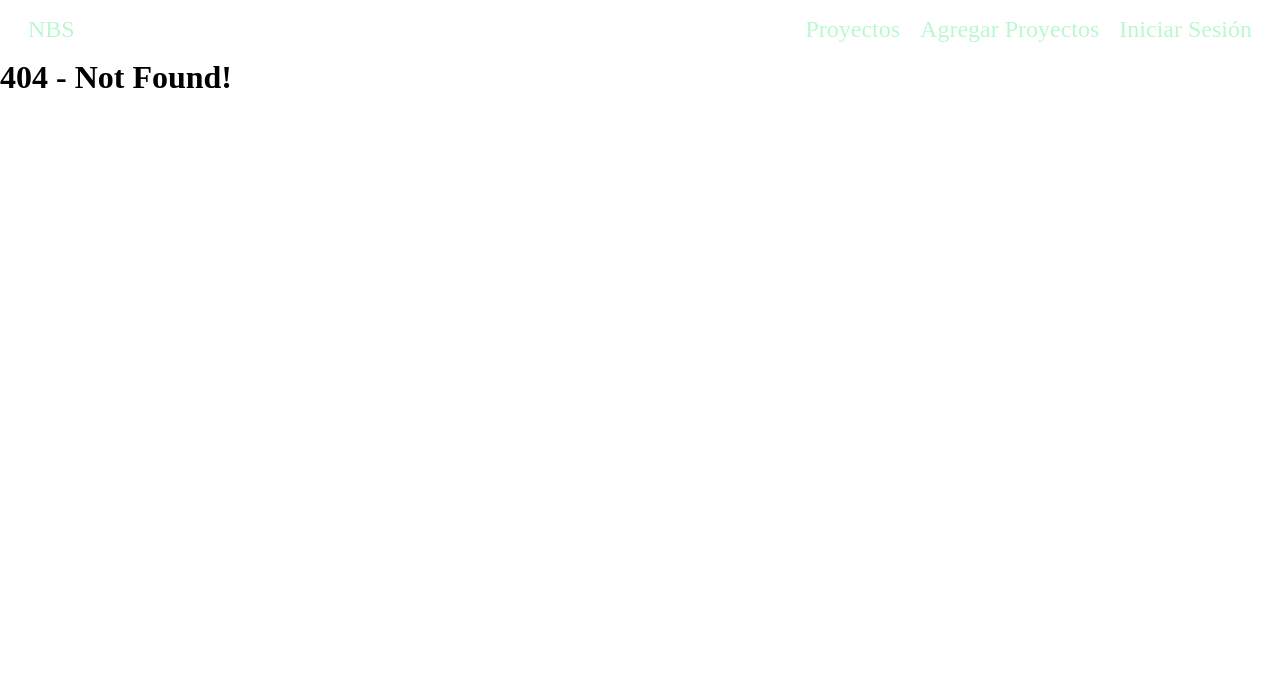
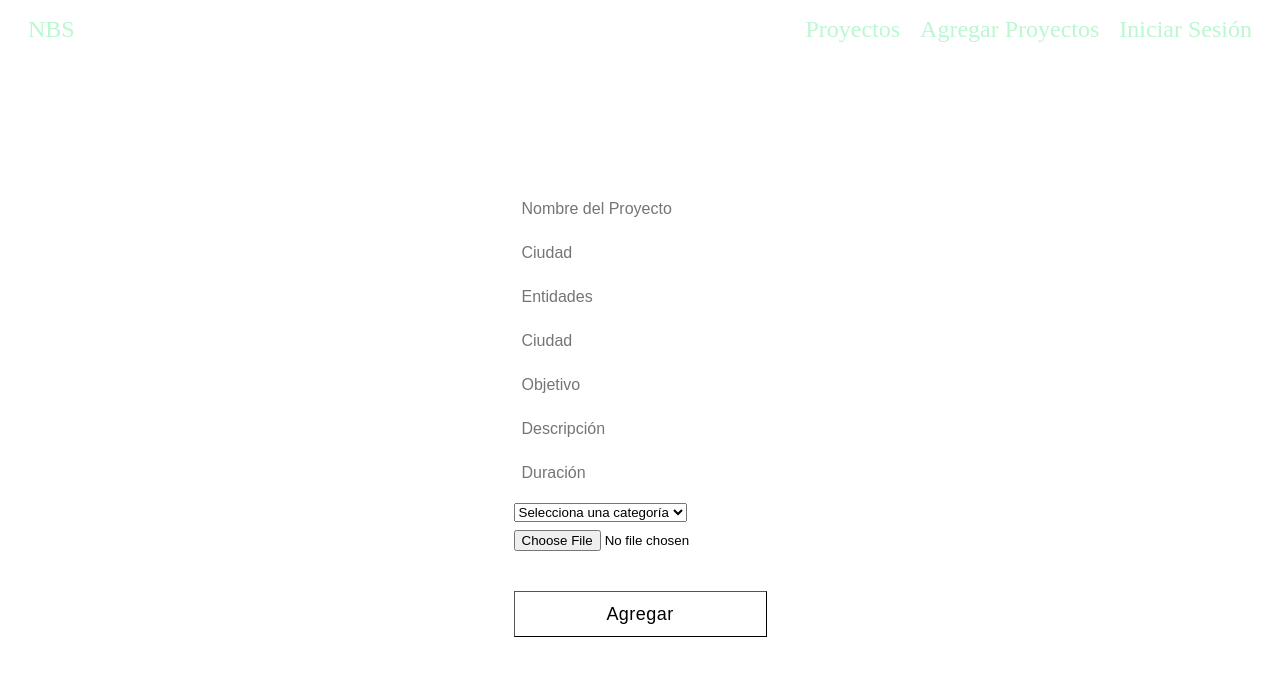
Before and after one commit to alexandrelord/NBS--refactored, a React (Create React App) app in the folder frontend/: page /projects/create in a window 1280 px wide. Before the commit this address had no page. Shown: the top 676 px of the page. Built offline with nearby package versions, Linux system fonts and the light colour scheme.

Commit message:
style create form page

```diff
--- a/frontend/src/App.tsx
+++ b/frontend/src/App.tsx
@@ -4,8 +4,8 @@ import { Routes, Route } from 'react-router-dom';
 import Layout from './components/Layout';
 import Home from './components/Home/Home';
 import Projects from './components/Projects/Index/Projects';
-import ProjectCard from './components/Projects/ProjectCard/ProjectCard';
 import ProjectDetail from './components/Projects/Detail/ProjectDetail';
+import ProjectCreate from './components/Projects/Form/ProjectCreate';
 import NoMatch from './components/NoMatch/NoMatch';
 
 function App() {
@@ -15,6 +15,7 @@ function App() {
             <Route path="/" element={<Layout />}>
                 <Route path="/" element={<Home />} />
                 <Route path="projects" element={<Projects />} />
+                <Route path="projects/create" element={<ProjectCreate />} />
                 <Route path="*" element={<NoMatch />} />
             </Route>
         </Routes>
--- /dev/null
+++ b/frontend/src/components/Projects/Form/ProjectCreate.module.css
@@ -0,0 +1,52 @@
+.create-form-wrapper {
+    display: flex;
+    flex-direction: column;
+    justify-content: center;
+    align-items: center;
+    margin-top: 8rem;
+}
+
+.create-input-wrapper {
+    display: flex;
+    align-items: center;
+    border-bottom-width: 1px;
+    border-color: black;
+    padding: 0.5rem 0;
+}
+
+.create-input {
+    background-color: transparent;
+    border: none;
+    width: 100%;
+    color: black;
+    margin-right: 0.75rem;
+    padding: 0.25rem 0.5rem;
+    line-height: 1.25;
+    outline: 2px solid transparent;
+    outline-offset: 2px;
+    font-size: 1rem;
+}
+
+.create-file-input-wrapper {
+    display: flex;
+    align-items: center;
+    border-bottom-width: 1px;
+    border-color: black;
+    padding: 1rem 0;
+}
+
+.create-form-button {
+    width: 100%;
+    margin: 2.5rem 0 0.25rem 0;
+    background-color: transparent;
+    border-width: 1px;
+    border-color: black;
+    padding: 0.5rem 1rem;
+    font-size: 1.125rem;
+    line-height: 1.75rem;
+    letter-spacing: 0.025em;
+}
+
+.create-form-button:hover {
+    transform: scale(1.05);
+}
--- /dev/null
+++ b/frontend/src/components/Projects/Form/ProjectCreate.tsx
@@ -0,0 +1,54 @@
+/** CSS Module */
+import styles from './ProjectCreate.module.css';
+
+const ProjectCreate = () => {
+    const handleSubmit = (e: React.FormEvent<HTMLFormElement>) => {
+        e.preventDefault();
+        console.log('submit');
+    };
+
+    return (
+        <main className={styles['create-form-wrapper']}>
+            <form className={styles['create-form']} onSubmit={handleSubmit}>
+                <div className={styles['create-input-wrapper']}>
+                    <input className={styles['create-input']} type="text" placeholder="Nombre del Proyecto" required />
+                </div>
+                <div className={styles['create-input-wrapper']}>
+                    <input className={styles['create-input']} type="text" placeholder="Ciudad" required />
+                </div>
+                <div className={styles['create-input-wrapper']}>
+                    <input className={styles['create-input']} type="text" placeholder="Entidades" required />
+                </div>
+                <div className={styles['create-input-wrapper']}>
+                    <input className={styles['create-input']} type="text" placeholder="Ciudad" required />
+                </div>
+                <div className={styles['create-input-wrapper']}>
+                    <input className={styles['create-input']} type="text" placeholder="Objetivo" required />
+                </div>
+                <div className={styles['create-input-wrapper']}>
+                    <input className={styles['create-input']} type="text" placeholder="Descripción" required />
+                </div>
+                <div className={styles['create-input-wrapper']}>
+                    <input className={styles['create-input']} type="text" placeholder="Duración" required />
+                </div>
+                <div className={styles['create-input-wrapper']}>
+                    <select name="" id="">
+                        <option selected disabled>
+                            Selecciona una categoría
+                        </option>
+                        <option>No Ejecutado</option>
+                        <option>Ejecutado</option>
+                    </select>
+                </div>
+                <div className={styles['file-input-wrapper']}>
+                    <input type="file" />
+                </div>
+                <button className={styles['create-form-button']} type="submit">
+                    Agregar
+                </button>
+            </form>
+        </main>
+    );
+};
+
+export default ProjectCreate;
--- a/frontend/src/components/Projects/Index/Projects.tsx
+++ b/frontend/src/components/Projects/Index/Projects.tsx
@@ -1,11 +1,15 @@
+import { useState, useEffect } from 'react';
+
 /** CSS Module */
 import styles from './Projects.module.css';
 
 /** Custom Components */
 import LeafletMap from '../../Map/LeafletMap';
-import ProjectCard from '../ProjectCard/ProjectCard';
+import ProjectCard from '../Card/ProjectCard';
 
 const Projects = () => {
+    const [projects, setProjects] = useState([]);
+
     return (
         <>
             <div className={styles['map-wrapper']}>
--- /dev/null
+++ b/frontend/src/components/Projects/Index/types.ts
@@ -0,0 +1 @@
+export interface IProjects {}
```
Also changed, not shown: frontend/src/components/Auth/Login/Login.module.css (added), frontend/src/components/Auth/Login/Login.tsx (added), frontend/src/components/Projects/Card/ProjectCard.module.css (renamed from frontend/src/components/Projects/ProjectCard/ProjectCard.module.css), frontend/src/components/Projects/Card/ProjectCard.tsx (renamed from frontend/src/components/Projects/ProjectCard/ProjectCard.tsx).
